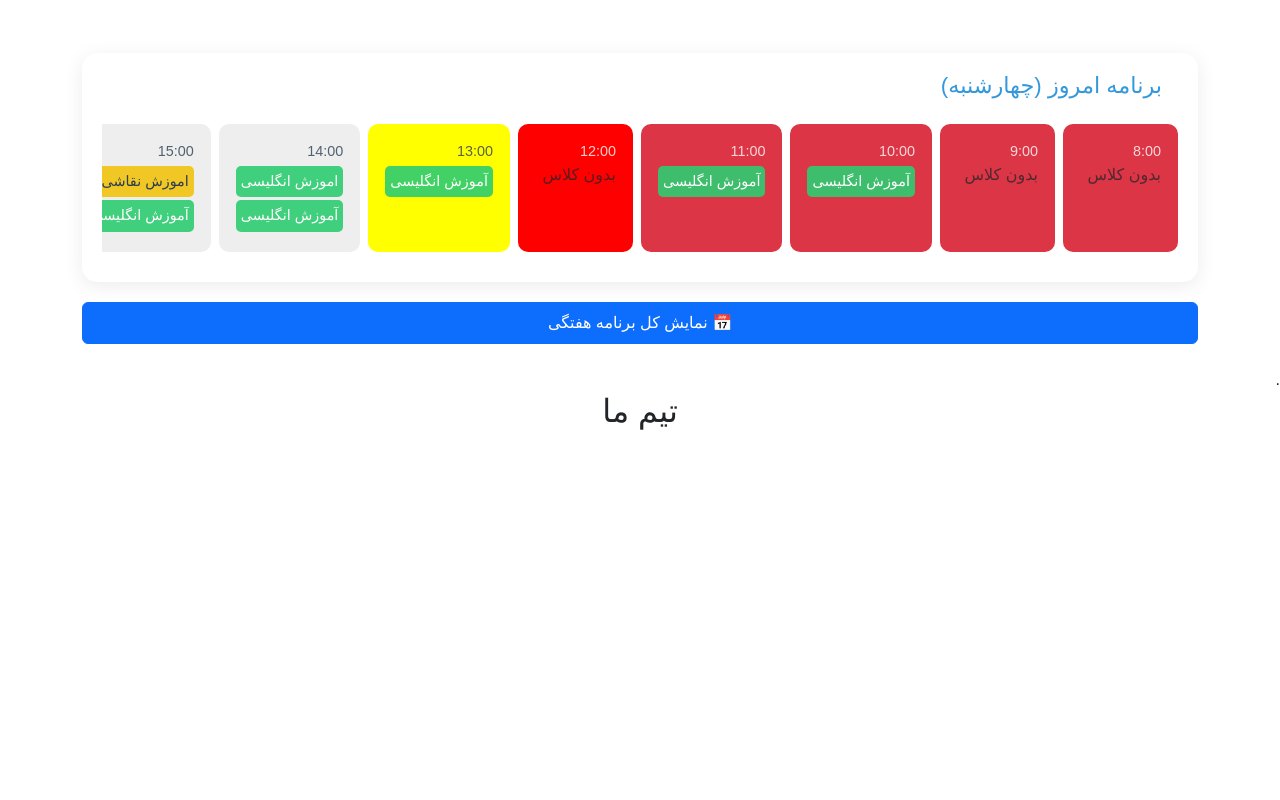
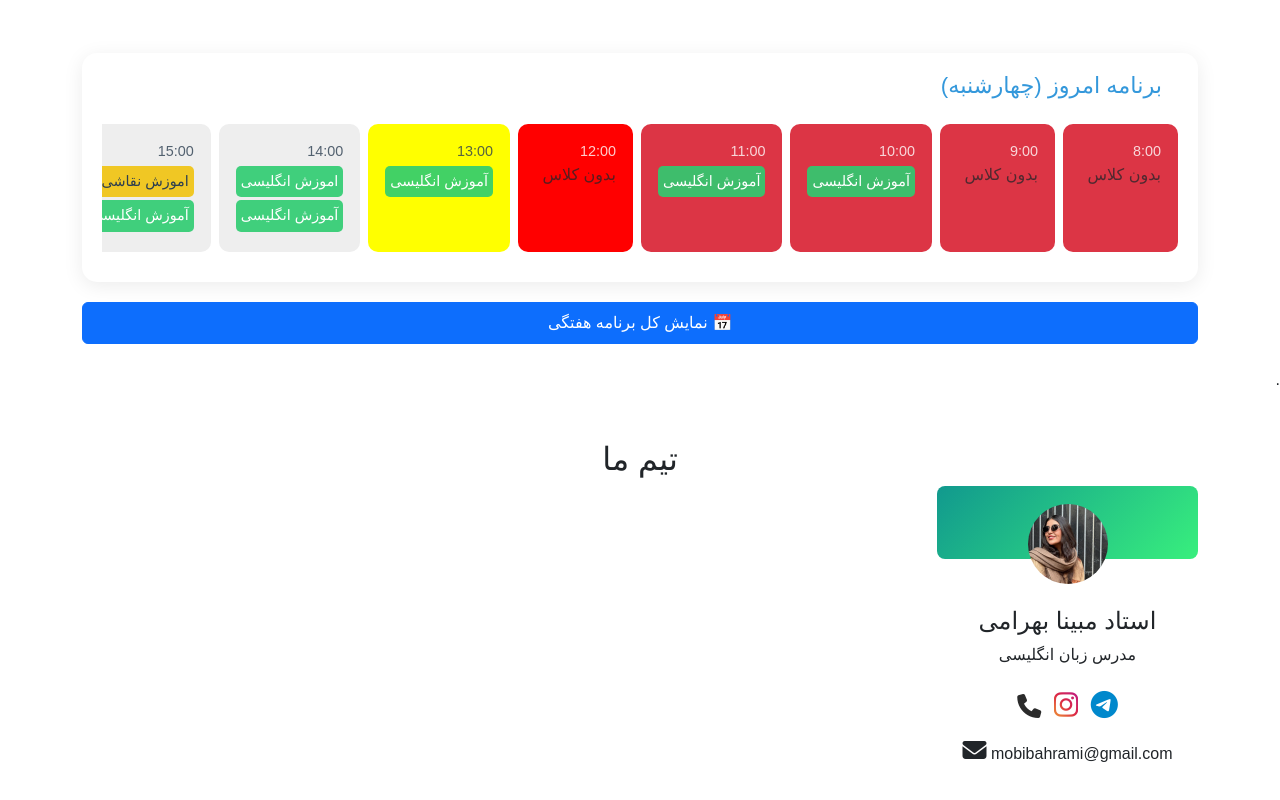
Before and after one commit to Mastouri82/Masir-E-Drakhshan, a plain HTML site: page index.html in a window 1280 px wide. Shown: the part 2644-3444 px from the top of the page. Before the commit the page ends 3322 px from the top, so only its background shows below. Drawn offline with nearby package versions, Linux system fonts and the light colour scheme; a web font is replaced by a local one.

Commit message:
our team update

```diff
--- a/css/our-team-style.css
+++ b/css/our-team-style.css
@@ -0,0 +1,57 @@
+/* our team style card */
+.card {
+  height: 290px;
+  background-color: transparent;
+  perspective: 500px;
+}
+
+.card .card-body {
+    transform-style:preserve-3d ;
+    transition: transform 0.5s;
+}
+.card-body{
+  transform: rotateY(180deg);
+}
+.primery-face,.secondary-face{
+  backface-visibility: hidden;
+}
+.secondary-face{
+  transform: rotateY(180deg);
+}
+.primery-mastery-info {
+  background: rgb(0, 0, 0);
+  background: linear-gradient(
+    180deg,
+    rgba(0, 0, 0, 0.4) 30%,
+    rgba(0, 0, 0, 0.8) 60%
+  );
+}
+
+.img-avatar {
+  transform: translate(-50%, -50%);
+  top: 20%;
+  left: 50%;
+}
+.avatar-bg {
+  background: linear-gradient(135deg, #1e3c72, #2a5298);
+  background: linear-gradient(135deg, #2c3e50, #fd746c);
+  background: linear-gradient(135deg, #11998e, #38ef7d);
+}
+.fa-telegram {
+  color: #0088cc;
+}
+.fa-instagram {
+  background: linear-gradient(
+    45deg,
+    #f09433,
+    #e6683c,
+    #dc2743,
+    #cc2366,
+    #bc1888
+  );
+  background-clip: text;
+  color: transparent;
+}
+.fa-phone {
+  color: #2b2b2b;
+}
--- a/css/schedule-style.css
+++ b/css/schedule-style.css
@@ -38,7 +38,7 @@
 
 .modal-body::-webkit-scrollbar-thumb {
   border-radius: 3px;
-  background-color: #2980b9;
+  background-color: #c0c0c0;
 }
 .time-slot {
   min-width: 115px;
--- a/index.html
+++ b/index.html
@@ -551,11 +551,12 @@
       </div>
     </div>
     <!-- our team -->.
-    <div class="container">
+    <div class="container mt-5">
       <h2 class="text-center">تیم ما</h2>
-
+      <div class="our-team-wrp row">
+      </div>
     </div>
-    <br><br><br><br><br><br><br><br><br><br>
+    <br /><br /><br /><br /><br /><br /><br /><br /><br /><br />
     <!-- js sources -->
     <script
       src="https://cdn.jsdelivr.net/npm/@popperjs/core@2.11.8/dist/umd/popper.min.js"
--- a/js/ourTeam-script.js
+++ b/js/ourTeam-script.js
@@ -1,27 +1,63 @@
 // داده‌های نمونه اساتید
-const professors = [
-    {
-      id: 1,
-      name: "دکتر احمدی",
-      image: "assets/web-dev.jpg",
-      field: "برنامه‌نویسی پیشرفته",
-      bio: "استاد برجسته حوزه برنامه‌نویسی با ۱۵ سال سابقه تدریس",
-      classes: ["پایتون پیشرفته", "الگوریتم‌ها", "هوش مصنوعی"],
-    },
-    {
-      id: 2,
-      name: "دکتر مملی",
-      image: "assets/web-dev.jpg",
-      field: "برنامه‌نویسی پیشرفته",
-      bio: "استاد برجسته حوزه برنامه‌نویسی با ۱۵ سال سابقه تدریس",
-      classes: ["پایتون پیشرفته", "الگوریتم‌ها", "هوش مصنوعی"],
-    },
-    {
-      id: 3,
-      name: "دکتر احمدی",
-      image: "assets/mobi-img.jpg",
-      field: "برنامه‌نویسی پیشرفته",
-      bio: "استاد برجسته حوزه برنامه‌نویسی با ۱۵ سال سابقه تدریس",
-      classes: ["پایتون پیشرفته", "الگوریتم‌ها", "هوش مصنوعی"],
-    },
-  ];
+const masteries = [
+  {
+    firstName: "مبینا",
+    lastName: "بهرامی",
+    image: "assets/mobi-img.jpg",
+    field: "زبان",
+  },
+];
+const ourTeamWrp = document.querySelector(".our-team-wrp");
+ourTeamWrp.insertAdjacentHTML(
+  "beforeend",
+    `<div
+          class="card col-3 overflow-hidden border-0 rounded-2 bg-transparent"
+        >
+          <div class="card-body position-relative">
+            <div
+              class="primery-face position-absolute top-0 start-0 w-100 h-100"
+            >
+              <div class="w-100 position-relative">
+                <img class="img-fluid rounded" src="${masteries[0].image}" alt="${masteries[0].lastName}" />
+                <div
+                  class="primery-mastery-info position-absolute bottom-0 ps-2 text-white w-100 rounded-bottom"
+                >
+                  <h5 class="m-0">استاد ${masteries[0].lastName}</h5>
+                  <p class="mb-1">دبیر ${masteries[0].field}</p>
+                </div>
+              </div>
+            </div>
+            <div
+              class="secondary-face position-absolute top-0 start-0 w-100 h-100"
+            >
+              <div class="position-relative h-100 w-100 rounded-3">
+                <div class="avatar-bg h-25 bg-info rounded-3">
+                  <img
+                    class="img-avatar rounded-circle position-absolute"
+                    src="${masteries[0].image}"
+                    alt="${masteries[0].lastName}"
+                    width="80px"
+                    height="80px"
+                  />
+                </div>
+                <div class="mt-5 text-center">
+                  <h4>استاد مبینا بهرامی</h4>
+                  <p>مدرس زبان انگلیسی</p>
+                  <div class="connect-to-mastery mt-4">
+                    <a href=""><i class="fa-brands fa-telegram fs-3"></i></a>
+                    <a href=""
+                      ><i class="fa-brands fa-instagram fs-3 mx-2"></i
+                    ></a>
+                    <a href=""><i class="fa-solid fa-phone fs-4"></i></a>
+                  </div>
+
+                  <p class="mt-3">
+                    mobibahrami@gmail.com
+                    <i class="fa-solid fa-envelope fs-4"></i>
+                  </p>
+                </div>
+              </div>
+            </div>
+          </div>
+        </div>`
+);
```
